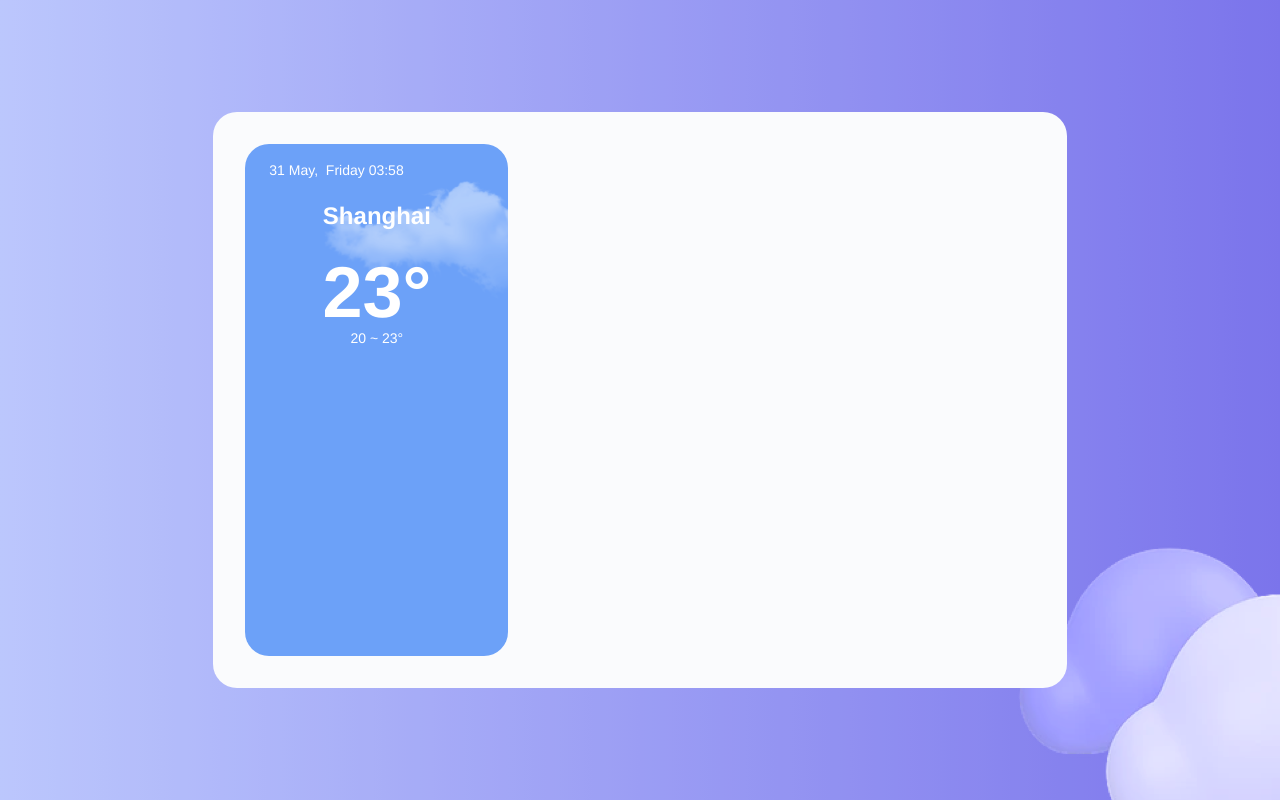
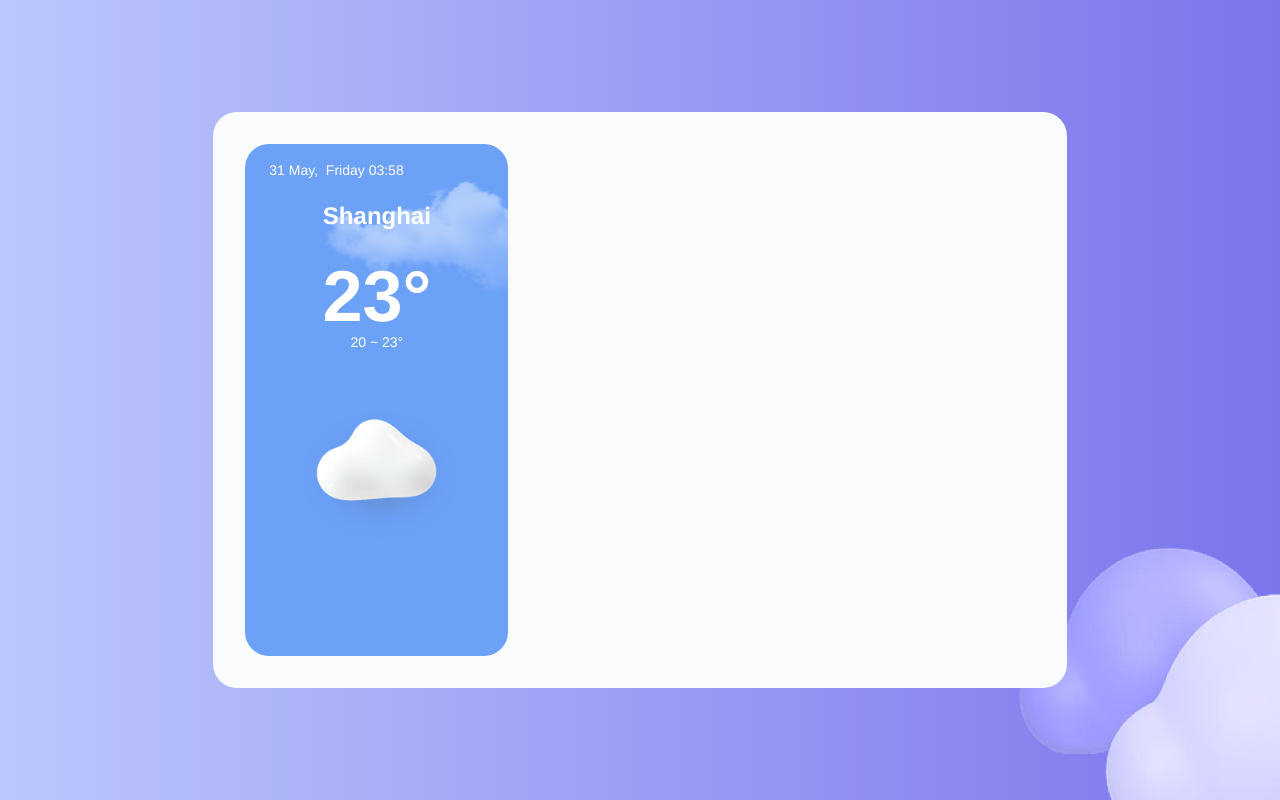
Before and after one commit to wyang0917/weather-app, a React (Create React App) app: page / in a window 1280 px wide. Built offline with nearby package versions, Linux system fonts and the light colour scheme; a web font is replaced by a local one.

Commit message:
update WeatherIcon

```diff
--- a/src/components/WeatherCard/CurrentCity/CurrentCity.js
+++ b/src/components/WeatherCard/CurrentCity/CurrentCity.js
@@ -4,6 +4,7 @@ import CurrentDate from '../CurrentDate'
 import CityName from '../CityName';
 import Temperature from './Temperature';
 import TemperatureRange from '../TemperatureRange';
+import WeatherIcon from '../WeatherIcon';
 
 const CurrentCity = () => {
   console.log('currentcity');
@@ -11,13 +12,13 @@ const CurrentCity = () => {
     return date.format('D MMMM,\xa0\xa0dddd hh:mm')
   }
   return (
-    <div className='bg-blue-500 h-128 w-1/3 rounded-3xl relative py-4 px-6 text-white'>
-      <img src={bg} alt="cloudy" className='bg-cover absolute top-0 right-0'></img>
+    <div className='bg-blue-500 h-128 w-1/3 rounded-3xl relative py-4 px-6 text-white flex flex-col'>
+      <img src={bg} alt="cloudy" className='absolute top-0 right-0'></img>
       <CurrentDate FormatDate={CurrentCityDateFormat} className="text-sm block" />
-      <CityName className={'text-2xl font-extrabold mt-5 mx-auto text-center block'} name={'Shanghai'}/>
-      <Temperature className={'text-center text-7xl font-extrabold mt-6 block'} temperature={'23°'}/>
-      <TemperatureRange className={'text-center text-sm block mb-5'} temperatureRange={'20 ~ 23°'}/>
-
+      <CityName className={'text-2xl font-extrabold mt-5 mx-auto text-center block'} name={`Shanghai`}/>
+      <Temperature className={'text-center text-7xl font-extrabold mt-7 block'} temperature={`23°`}/>
+      <TemperatureRange className={'text-center text-sm block'} temperatureRange={`20 ~ 23°`}/>
+      <WeatherIcon className={'scale-75'}/>
     </div>
   )
 }
--- a/src/components/WeatherCard/WeatherIcon/WeatherIcon.js
+++ b/src/components/WeatherCard/WeatherIcon/WeatherIcon.js
@@ -0,0 +1,12 @@
+import React from 'react'
+import icon from '../../../assets/weather_icon/Cloudy.png'
+
+const WeatherIcon = ({className}) => {
+  return (
+
+    <img src={icon} className={className} alt='cloud'></img>
+
+  )
+}
+
+export default WeatherIcon
--- a/src/components/WeatherCard/WeatherIcon/index.js
+++ b/src/components/WeatherCard/WeatherIcon/index.js
@@ -0,0 +1 @@
+export {default} from './WeatherIcon'
```
